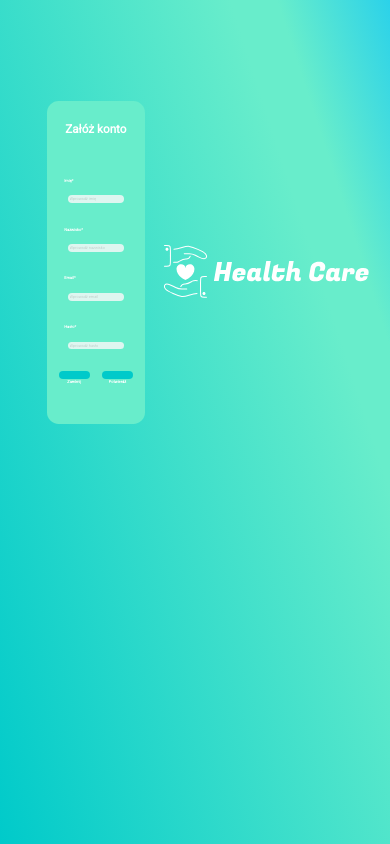
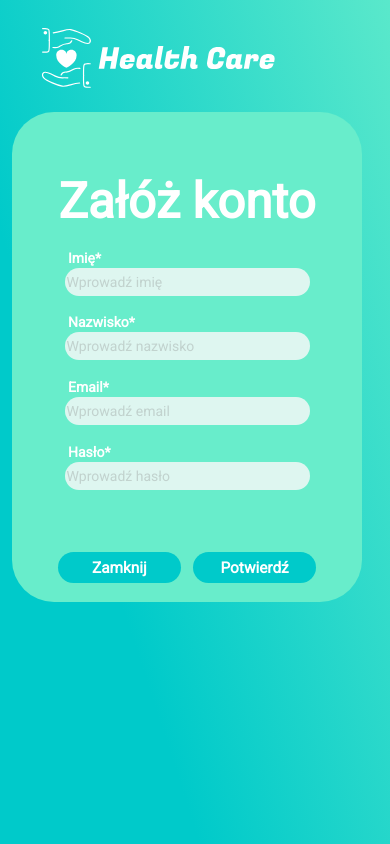
Before and after one commit to gdudek-dev/health-helper, an Angular app in the folder health-helper-app/: page /register in a window 390 px wide. Built offline with nearby package versions, Linux system fonts and the light colour scheme.

Commit message:
fix register page design

```diff
--- a/health-helper-app/src/app/components/login/login.component.scss
+++ b/health-helper-app/src/app/components/login/login.component.scss
@@ -109,14 +109,32 @@
 
 @media(max-width:1180px) {
     #logo {
-        width: 30em
+        width: 30em;
+        margin-top: 20em;
+
     }
 }
 
-@media(max-width:1010px) {
+@media(max-width:1050px) {
+    #logo {
+        padding-left: 1em;
+        width: 25em;
+        margin-top: 22em;
+    }
+}
+
+@media(max-width:950px) {
+    #logo {
+        padding-left: 1em;
+        width: 20em
+    }
+}
+
+
+@media(max-width:875px) {
     #logo {
         position: absolute;
-        top: -16em;
+        top: -20em;
         left: 14em;
         width: 20em;
     }
--- a/health-helper-app/src/app/components/register/register.component.html
+++ b/health-helper-app/src/app/components/register/register.component.html
@@ -1,6 +1,8 @@
-<div class="background"></div>
-<div class="container">
-    <form class="sign-up-form" [formGroup]="registerForm">
+<div id="background" class="background"></div>
+<div class="container-fluid h-100">
+    <div class="row h-100">
+        <div class="col">
+            <form id="sign-up" class="sign-up-form" [formGroup]="registerForm">
                 <h1>{{'sign_up' | translate}}</h1>
                 <label>{{'first_name' | translate}}*</label>
                 <input type="text" class="form-input" formControlName="firstName"
@@ -15,7 +17,8 @@
                     <div style="color: red">{{'enter_last_name' | translate}}</div>
                 </div>
                 <label style="margin-top: 2vh;">{{'email' | translate}}*</label>
-        <input type="email" class="form-input" formControlName="email" placeholder="{{'enter_email' | translate}}">
+                <input type="email" class="form-input" formControlName="email"
+                    placeholder="{{'enter_email' | translate}}">
                 <div class="error" *ngIf="(email && email.invalid) && (email.touched || formSubmitted)">
                     <div style="color: red">{{'valid_email' | translate}}</div>
                 </div>
@@ -30,7 +33,11 @@
                     <button type="button" (click)="signUp()">{{'sign_up_button' | translate}}</button>
                 </div>
             </form>
-    <div class="logo">
+        </div>
+        <div class="col">
+            <div id="logo" class="logo">
                 <img src="../../../assets/logo/logo.svg" style="width: 100%; height: auto;">
             </div>
         </div>
+    </div>
+</div>
--- a/health-helper-app/src/app/components/register/register.component.scss
+++ b/health-helper-app/src/app/components/register/register.component.scss
@@ -13,70 +13,58 @@
     opacity: 0.3;
 }
 
-.container {
-    display: flex;
-    flex-direction: row;
-    flex-wrap: wrap;
-    padding-top: 12vh;
-    margin-left: 9vw;
+
+.container-fluid {
+
+    .row {
 
         .sign-up-form {
-        padding-bottom: 4vh;
+            margin-top: 8em;
+            margin-left: 10em;
             display: flex;
             flex-direction: column;
             background-color: rgb(104, 237, 203);
-        border-radius: 3vw;
-        width: 25vw;
-        max-height: 90vh;
+            border-radius: 3em;
+            width: 25em;
+            height: 35em;
             color: white;
             align-items: center;
 
-        .error {
-            font-size: 1vw;
-            align-self: baseline;
-            margin-left: 4.4vw;
-        }
-
             h1 {
                 font-weight: bold;
-            margin-top: 3vw;
-            font-size: 3vw;
+                margin-top: 1.5em;
+                font-size: 3.5em;
             }
 
             label {
-            margin-top: 2.5vw;
+                margin-top: 1em;
                 font-weight: bold;
                 align-self: baseline;
-            margin-left: 4.4vw;
-            font-size: 1vw;
+                margin-left: 4em;
+                font-size: 1em;
             }
 
-        .form-input {
+            input {
                 height: 2em;
-            margin-top: 0.5vh;
-            border-radius: 1.5vh;
+                border-radius: 1em;
                 border: none;
                 background: rgba(249, 249, 249, 0.81);
-            width: 58%;
+                width: 70%;
                 padding-left: 0.5vw;
                 padding-right: 1.8vw;
-            font-size: 1vw;
+                font-size: 1em;
             }
 
-        .sign-buttons{
-            display: flex;
-            flex-direction: row;
-            flex-wrap: wrap;
-            justify-content: center;
-            align-items: center;
-            margin-top: 4vw;
-            margin-right: 1vw;
-            margin-left: 1vw;
+            .sign-buttons {
+                margin-top: 4em;
+                margin-right: 1em;
+                margin-left: 1em;
+
                 button {
                     margin: 6px;
-                width: 8vw;
-                height: 2vw;
-                font-size: 1vw;
+                    width: 8em;
+                    height: 2em;
+                    font-size: 1.1em;
                     border-radius: 5em;
                     border: none;
                     font-weight: 700;
@@ -84,18 +72,97 @@
                     color: #FFFFFF;
                     cursor: pointer;
                 }
+
                 button:hover {
                     background-color: #FFFFFF;
                     color: rgb(0, 202, 202);
                 }
-
+            }
         }
     }
 
+}
+
 .logo {
-        margin-top: 17vh;
-        margin-left: 5vw;
-        margin-bottom: 15vh;
-        width: 60vw;
+    margin-right: 4em;
+    margin-top: 20em;
+    width: 55em;
+}
+
+@media(max-width:1400px) {
+    #logo {
+        width: 40em;
+        margin-top: 21em;
     }
 }
+
+
+@media(max-width:1180px) {
+    #logo {
+        padding-left: 2em;
+        width: 30em;
+        margin-top: 22em;
+    }
+}
+
+@media(max-width:1050px) {
+    #logo {
+        padding-left: 1em;
+        width: 25em;
+        margin-top: 24em;
+    }
+}
+
+@media(max-width:950px) {
+    #logo {
+        padding-left: 1em;
+        width: 20em
+    }
+}
+
+@media(max-width:875px) {
+    #logo {
+        position: absolute;
+        top: -22em;
+        left: 14em;
+        width: 20em;
+    }
+
+    #background {
+        background: linear-gradient(71.96deg, #00CACA 20%, #68EDCB 100.99%, #68EDCB 120%, #00BEFF 130.23%);
+    }
+}
+
+@media(max-width:580px) {
+    #logo {
+        left: 8em;
+    }
+
+    #sign-up {
+        margin-left: 5em;
+    }
+}
+
+@media(max-width:450px) {
+    #logo {
+        left: 5em;
+    }
+
+    #sign-up {
+        margin-left: 2em;
+    }
+
+    #background {
+        background: linear-gradient(71.96deg, #00CACA 30%, #68EDCB 110.99%, #68EDCB 120%, #00BEFF 130.23%);
+    }
+}
+
+@media(max-width:400px) {
+    #logo {
+        left: 2em;
+    }
+
+    #sign-up {
+        margin-left: 0em;
+    }
+}
```
Lines whose indentation alone changed are shown as unchanged.
